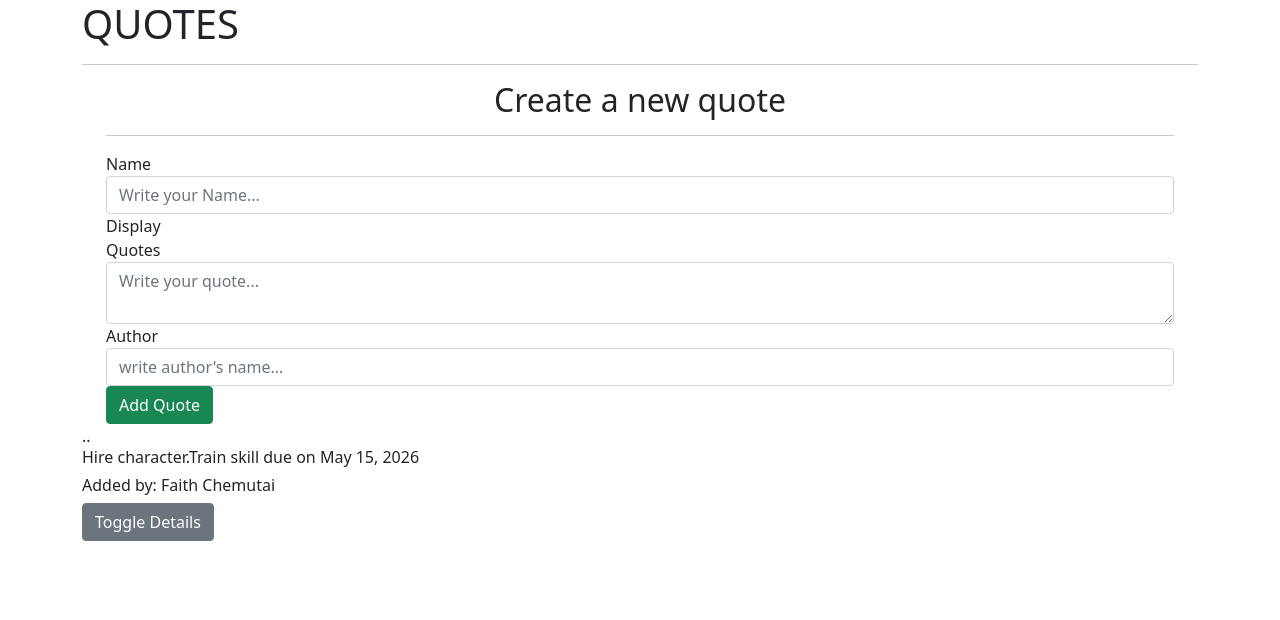
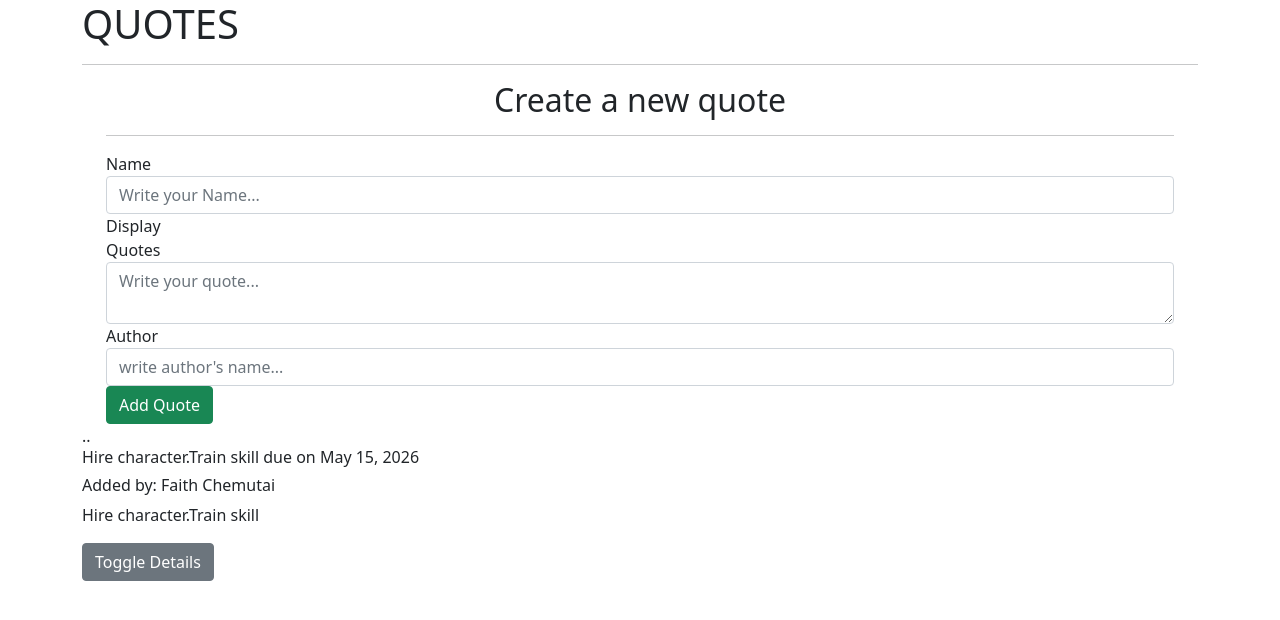
Before and after one commit to faith62/Quotes, an Angular app: page / in a window 1280 px wide. Shown: the top 620 px of the page. Built offline with nearby package versions, Linux system fonts and the light colour scheme.

Commit message:
add upvotes and downvotes properties with buttons

```diff
--- a/src/app/quotes-detail/quotes-detail.component.html
+++ b/src/app/quotes-detail/quotes-detail.component.html
@@ -2,12 +2,12 @@
     <p>
         Author: {{quote.description}}
     </p>
-    <!-- <p>
+    <p>
         Upvotes: {{quote.upvotes}}
     </p>
     <p>
         Downvotes: {{quote.downvotes}}
-    </p> -->
+    </p>
 
 </div>
 
--- a/src/app/quotes.ts
+++ b/src/app/quotes.ts
@@ -1,6 +1,14 @@
 export class Quotes {
+    public upvotes:number
+  public downvotes:number
+  public myDate:Date
+
     public showDescription: boolean;
     constructor(public name: string, public quote:string, public description:string, public completeDate: Date){
+
+        this.upvotes=0
+        this.downvotes=0
+        this.myDate = new Date()
         this.showDescription=false;
     }
 
--- a/src/app/quotes/quotes.component.html
+++ b/src/app/quotes/quotes.component.html
@@ -17,10 +17,12 @@
     <div class="row">
 
         <div >
-            <div *ngFor='let quote of quotes; let i =index'>
+            <div class="myQuote" *ngFor='let quote of quotes; let i =index'>
                 <div>
                     <h6 >{{quote.quote}} due on {{quote.completeDate | date}}</h6>
                     <h6>Added by: {{quote.name}}</h6>
+                    <p appHighlight *ngIf="highestUpvote()===quote.upvotes && quote.upvotes>0">{{quote.quote}}</p>
+                    <p  *ngIf="highestUpvote()!==quote.upvotes || quote.upvotes===0">{{quote.quote}}</p>
                     <button (click)='toggleDetails(i)' class="btn btn-secondary">Toggle Details</button>
                 </div>
 
--- a/src/app/quotes/quotes.component.ts
+++ b/src/app/quotes/quotes.component.ts
@@ -12,6 +12,9 @@ export class QuotesComponent implements OnInit {
     new Quotes('Faith Chemutai', 'Hire character.Train skill','By peter schutz', new Date(2020,10,2022)),
 
   ];
+  preNum:number
+  lastNum:number
+  counter:number
 
   addNewQuote(quote){
     let quoteLength = this.quotes.length;
@@ -34,6 +37,24 @@ export class QuotesComponent implements OnInit {
     }
   }
 
+  upvote(i){
+    this.quotes[i].upvotes+=1
+  }
+  downvote(i){
+    this.quotes[i].downvotes+=1
+  }
+  highestUpvote(){
+    this.preNum =0
+    this.lastNum=0
+    for(this.counter=0 ; this.counter < this.quotes.length; this.counter++) {
+      this.lastNum = this.quotes[this.counter].upvotes;
+      if(this.lastNum > this.preNum){this.preNum = this.lastNum}
+    }
+    return  this.preNum
+
+  }
+
+
 
   constructor() { }
 
```
